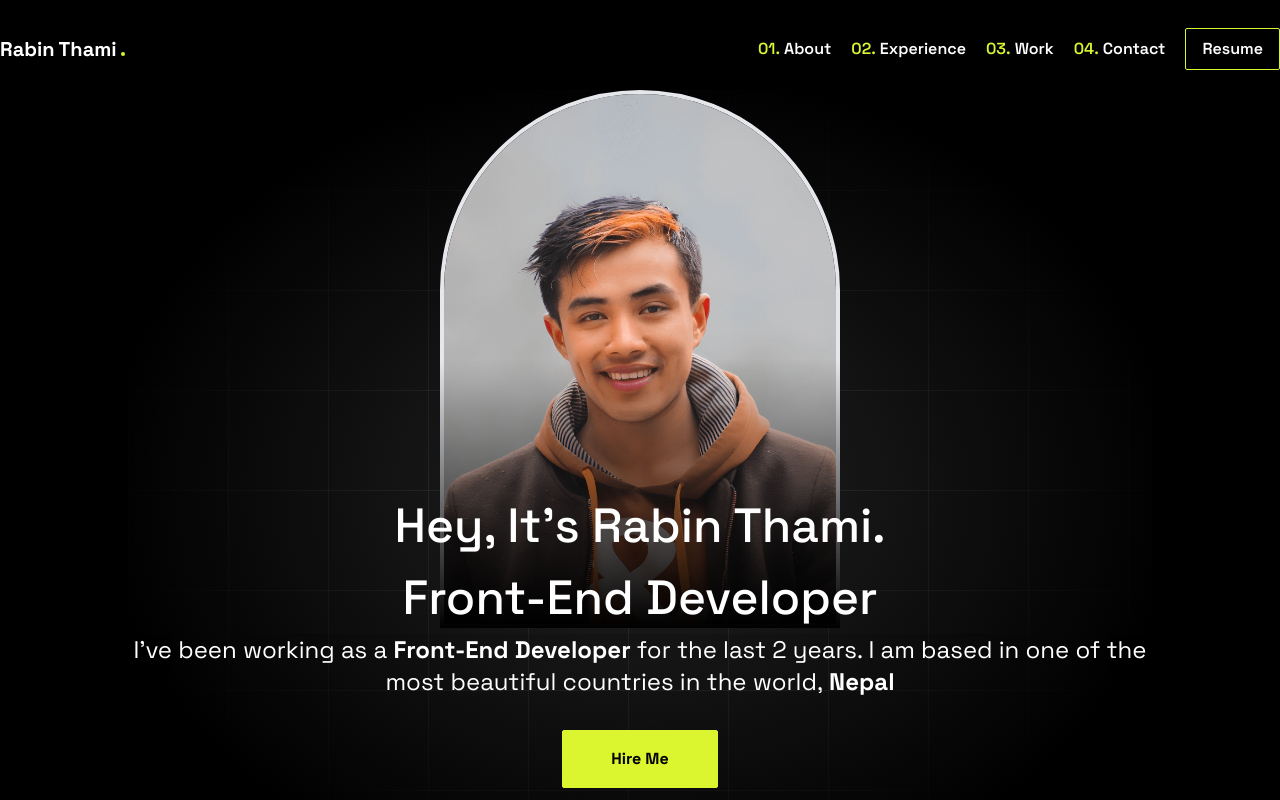
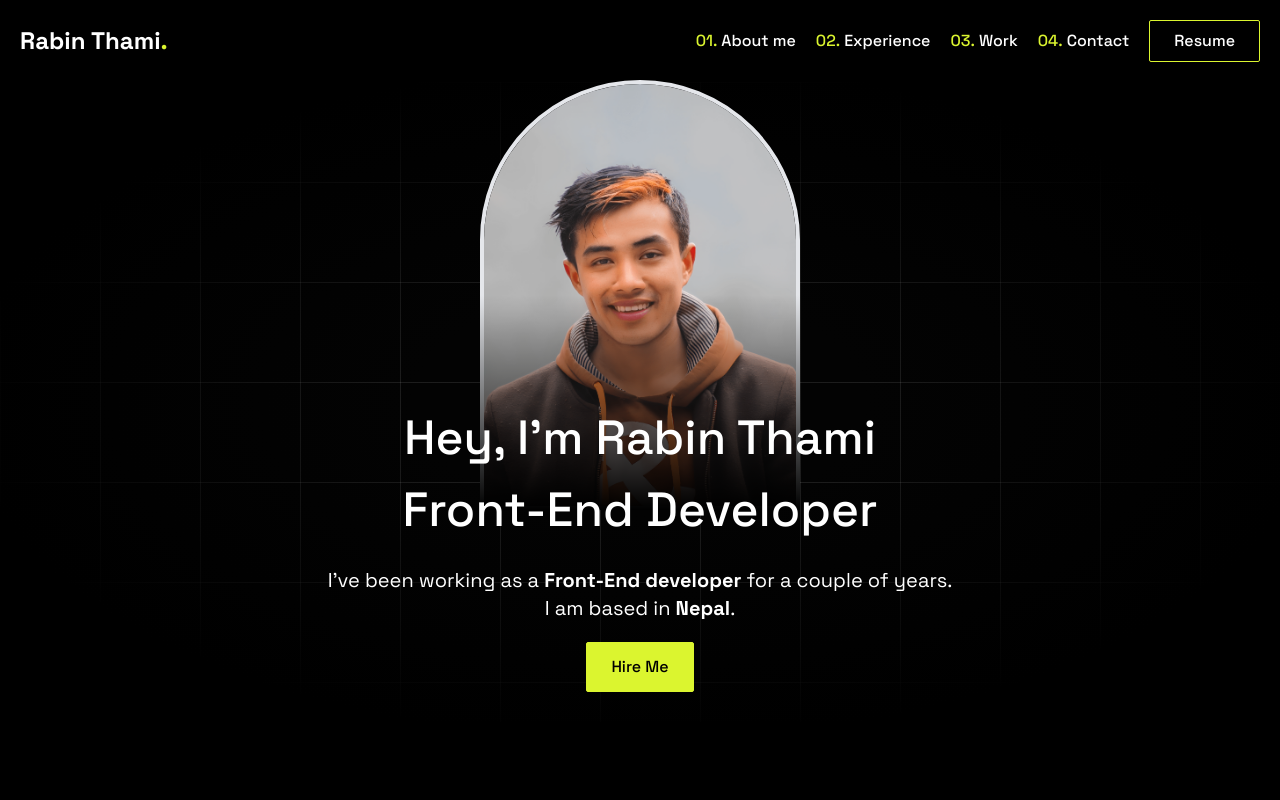
Before and after one commit to rabin-thami/portfolio, a React (Vite) app: page / in a window 1280 px wide. Shown: the top 800 px of the page. Built offline with nearby package versions, Linux system fonts and the light colour scheme.

Commit message:
Re Design

```diff
--- a/src/Device/Desktop/Hero.jsx
+++ /dev/null
@@ -1,41 +0,0 @@
-import ProfileImage from "/profile.png";
-export default function Hero() {
-  return (
-    <section className="background-grid">
-      <div className="rabin relative">
-        <div className="flex justify-center items-center h-3/2">
-          <div className=" relative">
-            <img
-              src={ProfileImage}
-              alt="Profile Image"
-              className="w-[25em] rounded-t-full border-4"
-            />
-            <div
-              className="absolute inset-0"
-              style={{
-                background:
-                  "linear-gradient(to top, rgba(0, 0, 0, 1), rgba(0, 0, 0, 0) 50%)",
-              }}
-            ></div>
-          </div>
-        </div>
-        <div className="text-center absolute top-2/4">
-          <h1 className="text-5xl font-medium leading-normal shadow-xl">
-            <span>Hey, It's Rabin Thami.</span> <br />
-            <span>Front-End Developer</span>
-          </h1>
-          <p className="text-2xl font-normal">
-            I've been working as a{" "}
-            <span className="font-bold">Front-End Developer</span> for the last
-            2 years. I am based in one of the most beautiful countries in the
-            world,
-            <span className="font-bold"> Nepal</span>
-          </p>
-          <button className="px-12 py-4 bg-[#DBF52F] text-black my-8 font-bold rounded-sm transition-all duration-100 border border-[#DBF52F] hover:bg-black hover:text-white">
-            Hire Me
-          </button>
-        </div>
-      </div>
-    </section>
-  );
-}
--- /dev/null
+++ b/src/Device/Desktop/HeroSection.jsx
@@ -0,0 +1,48 @@
+import HeroSectionImage from "/profile.png";
+
+export default function HeroSection() {
+  return (
+    <div className="background-grid">
+      <div className="rabin relative">
+        <div className="flex items-center justify-center relative w-full h-2/3 -z-10">
+          <div className="relative w-1/4">
+            <img
+              src={HeroSectionImage}
+              alt="Profile Image"
+              className="rounded-t-full border-4 w-full"
+            />
+
+            <div
+              className="absolute inset-0"
+              style={{
+                background:
+                  "linear-gradient(to top, rgba(0, 0, 0, 1), rgba(0, 0, 0, 0) 50%)",
+              }}
+            ></div>
+          </div>
+        </div>
+        <div className="absolute left-1 right-1 top-1/2">
+          <h1 className="text-5xl z-10 font-medium leading-normal">
+            Hey, I'm <span>Rabin Thami</span>
+          </h1>
+          <h1 className="text-5xl z-10 font-medium leading-normal">
+            <span className="">Front-End</span> Developer
+          </h1>
+          <div className="text-xl my-5">
+            <p>
+              I've been working as a{" "}
+              <span className="font-bold">Front-End developer</span> for a
+              couple of years.
+            </p>
+            <p>
+              I am based in <span className="font-bold">Nepal</span>.
+            </p>
+          </div>
+          <button className="px-6 py-3 border border-[#DBF52F] bg-[#DBF52F] text-black font-medium rounded-sm hover:bg-black hover:text-white transition-all duration-150">
+            Hire Me
+          </button>
+        </div>
+      </div>
+    </div>
+  );
+}
--- a/src/Device/Desktop/Navbar.jsx
+++ b/src/Device/Desktop/Navbar.jsx
@@ -1,33 +1,49 @@
 export default function Navbar() {
   return (
-    <nav className="flex justify-between py-5 items-center">
-      <div className="flex gap-1 font-bold text-xl">
-        <p className="font">Rabin</p>
-        <div className="flex items-baseline">
-          <p>Thami</p>
-          <p className="w-1 h-1 bg-[#DBF52F] rounded-full mx-1"></p>
-        </div>
+    <nav className="p-5 flex justify-between items-center">
+      <div className="font-bold text-2xl">
+        Rabin Thami<span className="text-[#DBF52F]">.</span>
       </div>
       <div>
-        <ul className="font-semibold flex items-center gap-5">
-          <li className="flex gap-1 hover:cursor-pointer transition-all duration-150">
+        <ul className="flex gap-5 font-medium items-center justify-center">
+          <li className="flex gap-1">
             <span className="text-[#DBF52F]">01.</span>
-            <p className="hover:text-[#DBF52F]">About</p>
+            <a
+              href=""
+              className="hover:text-[#DBF52F] transition-all duration-150"
+            >
+              About me
+            </a>
           </li>
-          <li className="flex gap-1 hover:cursor-pointer transition-all duration-150">
+          <li className="flex gap-1">
             <span className="text-[#DBF52F]">02.</span>
-            <p className="hover:text-[#DBF52F]">Experience</p>
+            <a
+              href=""
+              className="hover:text-[#DBF52F] transition-all duration-150"
+            >
+              Experience
+            </a>
           </li>
-          <li className="flex gap-1 hover:cursor-pointer transition-all duration-150">
+          <li className="flex gap-1">
             <span className="text-[#DBF52F]">03.</span>
-            <p className="hover:text-[#DBF52F]">Work</p>
+            <a
+              href=""
+              className="hover:text-[#DBF52F] transition-all duration-150"
+            >
+              Work
+            </a>
           </li>
-          <li className="flex gap-1 hover:cursor-pointer transition-all duration-150">
+          <li className="flex gap-1">
             <span className="text-[#DBF52F]">04.</span>
-            <p className="hover:text-[#DBF52F]">Contact</p>
+            <a
+              href=""
+              className="hover:text-[#DBF52F] transition-all duration-150"
+            >
+              Contact
+            </a>
           </li>
-          <li>
-            <button className="border border-[#DBF52F] px-4 py-2 rounded-sm hover:bg-[#DBF52F] hover:text-black transition-all duration-200">
+          <li className="flex gap-1">
+            <button className="px-6 py-2 border border-[#DBF52F] rounded-sm hover:bg-[#DBF52F] hover:text-black font-medium transition-all duration-150">
               Resume
             </button>
           </li>
--- a/src/Device/Desktop/Technology.jsx
+++ /dev/null
@@ -1,45 +0,0 @@
-import {
-  RiHtml5Fill,
-  RiCss3Fill,
-  RiJavascriptFill,
-  RiReactjsFill,
-  RiTailwindCssFill,
-  RiNodejsFill,
-  RiNextjsFill,
-} from "react-icons/ri";
-export default function Technology() {
-  return (
-    <div className="h-dvh">
-      <section className="background-grid">
-        <div className="rabin relative pt-10">
-          <h2 className="text-4xl font-semibold pb-10">
-            <span className="text-[#DBF52F]">Tech</span> i'm Familiar
-          </h2>
-          <ul className="flex gap-5 flex-wrap">
-            <li class="isolate w-44 h-44 backdrop-filter backdrop-blur-sm rounded-xl shadow-lg ring-1 ring-white/10 flex items-center justify-center bg-white/5 hover:cursor-pointer hover:bg-white/10 transition-all duration-200">
-              <RiHtml5Fill size={50} />
-            </li>
-            <li class="isolate w-44 h-44 backdrop-filter backdrop-blur-sm rounded-xl shadow-lg ring-1 ring-white/10 flex items-center justify-center bg-white/5 hover:cursor-pointer hover:bg-white/10 transition-all duration-200">
-              <RiCss3Fill size={50} />
-            </li>
-            <li class="isolate w-44 h-44 backdrop-filter backdrop-blur-sm rounded-xl shadow-lg ring-1 ring-white/10 flex items-center justify-center bg-white/5 hover:cursor-pointer hover:bg-white/10 transition-all duration-200">
-              <RiJavascriptFill size={50} />
-            </li>
-            <li class="isolate w-44 h-44 backdrop-filter backdrop-blur-sm rounded-xl shadow-lg ring-1 ring-white/10 flex items-center justify-center bg-white/5 hover:cursor-pointer hover:bg-white/10 transition-all duration-200">
-              <RiReactjsFill size={50} />
-            </li>
-            <li class="isolate w-44 h-44 backdrop-filter backdrop-blur-sm rounded-xl shadow-lg ring-1 ring-white/10 flex items-center justify-center bg-white/5 hover:cursor-pointer hover:bg-white/10 transition-all duration-200">
-              <RiTailwindCssFill size={50} />
-            </li>
-            <li class="isolate w-44 h-44 backdrop-filter backdrop-blur-sm rounded-xl shadow-lg ring-1 ring-white/10 flex items-center justify-center bg-white/5 hover:cursor-pointer hover:bg-white/10 transition-all duration-200">
-              <RiNodejsFill size={50} />
-            </li>
-            <li class="isolate w-44 h-44 backdrop-filter backdrop-blur-sm rounded-xl shadow-lg ring-1 ring-white/10 flex items-center justify-center bg-white/5 hover:cursor-pointer hover:bg-white/10 transition-all duration-200">
-              <RiNextjsFill size={50} />
-            </li>{" "}
-          </ul>
-        </div>
-      </section>
-    </div>
-  );
-}
--- a/src/Device/Desktop/index.jsx
+++ b/src/Device/Desktop/index.jsx
@@ -1,14 +1,10 @@
 import Navbar from "./Navbar";
-import HeroSection from "./Hero";
-import Technology from "./Technology";
-export default function DesktopComponents() {
+import HeroSection from "./HeroSection";
+export default function index() {
   return (
-    <section className="container mx-auto my-2">
+    <main className="container w-screen mx-auto">
       <Navbar />
-      <section className="container max-w-5xl mx-auto">
-        <HeroSection />
-        <Technology />
-      </section>
-    </section>
+      <HeroSection />
+    </main>
   );
 }
--- a/src/index.css
+++ b/src/index.css
@@ -6,6 +6,7 @@ body {
   background-color: #000;
   color: #fff;
 }
+
 .background-grid {
   margin: 0;
   padding: 0;
@@ -14,7 +15,7 @@ body {
   display: flex;
   justify-content: center;
   align-items: center;
-  height: 100vh;
+  height: calc(100vh - 10em);
   text-align: center;
   background-image: linear-gradient(
       90deg,
@@ -28,7 +29,7 @@ body {
 .rabin {
   background: radial-gradient(
     ellipse at center,
-    rgba(255, 255, 255, 0.136) 0%,
+    rgba(255, 255, 255, 0.01) 25%,
     rgba(0, 0, 0, 1) 75%
   );
   z-index: 1;
```
